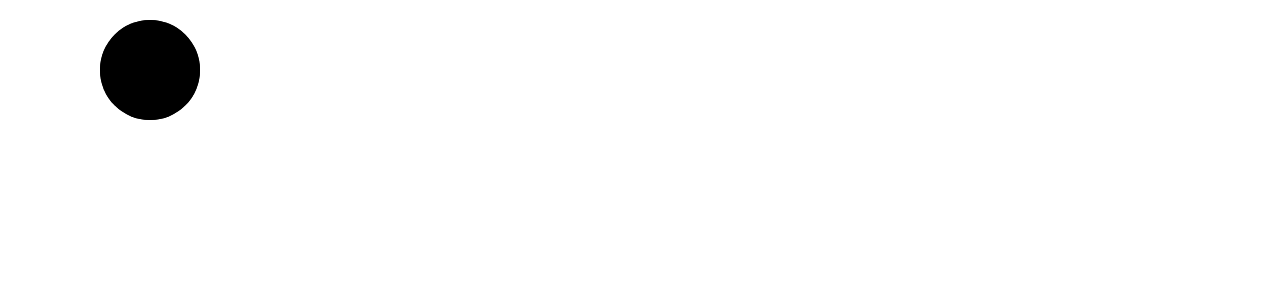
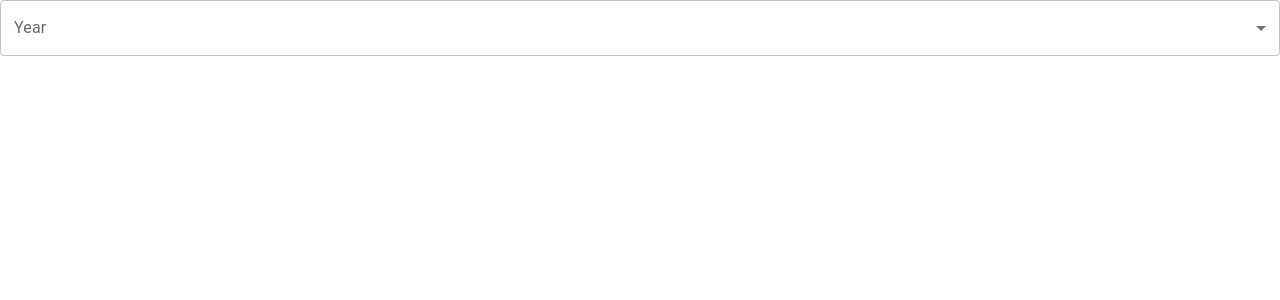
Before and after one commit to GSG9HUN/data-visualization, a React (Create React App) app: page / in a window 1280 px wide. Shown: the top 300 px of the page. Built offline with nearby package versions, Linux system fonts and the light colour scheme.

Commit message:
Data reading and config the selector.

```diff
--- a/src/App.js
+++ b/src/App.js
@@ -1,24 +1,50 @@
-import logo from './logo.svg';
-import './App.css';
-import d3 from "d3";
-import {useEffect, useRef} from "react";
+import responseData from "./utils/readingCSV";
+import React, {useEffect, useState} from "react";
+import {TopSoldVideoGames} from "./components/TopSoldVideoGames";
+import formatData from "./utils/formatData";
+import {FormControl, InputLabel, MenuItem, Select} from "@mui/material";
+
 function App() {
+    const [data, setData] = useState("");
+    const [yearList,setYearList] = useState([]);
+    const [year,setYear] = useState("");
+    useEffect(() => {
+        if (data !== "") {
+            return
+        }
 
-  const Circle = () =>{
-    const ref = useRef();
+        let [formattedData,years] = formatData(responseData);
+        setData(formattedData)
+        setYearList(years);
+    }, [data])
 
-    useEffect(()=>{
-      const svgElement = d3.select(ref.current)
-      svgElement.append("circle").attr("cx",150).attr("cy",70).attr("r",50)
-    },[])
 
-    return <svg ref={ref}>
-    </svg>
-  }
+    function handleChange(e) {
+        setYear(e.target.value)
+    }
+    return (
+        <React.Fragment>
+            <FormControl fullWidth>
+                <InputLabel id="demo-simple-select-label">Year</InputLabel>
+                <Select
+                    labelId="demo-simple-select-autowidth-label"
+                    id="demo-simple-select-autowidth"
+                    value={year}
+                    onChange={handleChange}
+                    autoWidth
+                    label="Year"
+                >
+                    <MenuItem value="">
+                        <em>None</em>
+                    </MenuItem>
+                    {yearList.map((yearElement,index)=>{
+                        return <MenuItem key={index} value={yearElement}>{yearElement}</MenuItem>
+                    })}
+                </Select>
+            </FormControl>
+            <TopSoldVideoGames year={year}/>
 
-  return (
-   <Circle/>
-  );
+        </React.Fragment>);
 }
 
 export default App;
--- /dev/null
+++ b/src/components/TopSoldVideoGames.js
@@ -0,0 +1,12 @@
+import {useRef} from "react";
+
+export function TopSoldVideoGames({year}){
+    const ref = useRef()
+
+    if(!year){
+        console.log("not year")
+        return
+    }
+    console.log("year => ",year)
+    return <svg ref={ref}></svg>
+}
--- /dev/null
+++ b/src/utils/formatData.js
@@ -0,0 +1,48 @@
+export default function formatData (responseData) {
+    const rows = responseData.split("\r\n");
+    const formattedData = [];
+    const yearList = new Set()
+    for(let i=1; i<rows.length-1;i++){
+        const row = rows[i].split(",");
+        if(row.length > 11 && isNaN(Number(row[3]))){
+            let k =1;
+            let name = "";
+            while (!row[k].endsWith('"')){
+                name+=row[k]
+                k++;
+            }
+            const formattedObject = {
+                rank: row[0],
+                name:name,
+                platform:row[k+1],
+                year:row[k+2],
+                genre:row[k+3],
+                publisher:row[k+4],
+                na_sales:row[k+5],
+                eu_sales:row[k+6],
+                jp_sales:row[k+7],
+                other_sales:row[k+8],
+                global_sales:row[k+9]
+            }
+            yearList.add(formattedObject.year)
+            formattedData.push(formattedObject)
+            continue;
+        }
+        const formattedObject = {
+            rank: row[0],
+            name:row[1],
+            platform:row[2],
+            year:row[3],
+            genre:row[4],
+            publisher:row[5],
+            na_sales:row[6],
+            eu_sales:row[7],
+            jp_sales:row[8],
+            other_sales:row[9],
+            global_sales:row[10]
+        }
+        yearList.add(formattedObject.year)
+        formattedData.push(formattedObject)
+    }
+    return [formattedData,Array.from(yearList)];
+}
--- /dev/null
+++ b/src/utils/readingCSV.js
@@ -0,0 +1,7 @@
+const responseData = await readingCSV("vgsales.csv")
+async function readingCSV(fileName){
+    const response = await fetch("../../dataset/"+fileName)
+    return await response.text()
+}
+
+export default responseData;
```
Also changed, not shown: package.json (+10 -1 lines), public/dataset/vgsales.csv (renamed from dataset/vgsales.csv), 1 other file (tests, documents, lock files or other folders).
